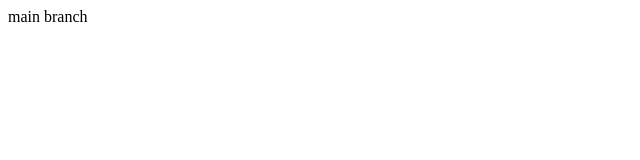
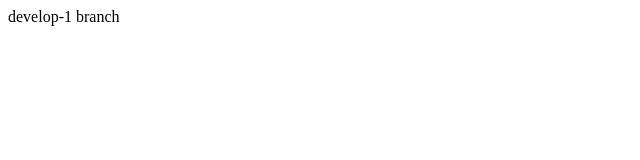
Before and after one commit to man0826/git-test, a plain HTML site: page index.html in a window 1280 px wide. Shown: the full height of the page, 0-640 px from the left. Drawn offline with Linux system fonts and the light colour scheme.

Commit message:
Update develop-1 index.html

```diff
--- a/index.html
+++ b/index.html
@@ -1 +1 @@
-<p>main branch</p>
+<p>develop-1 branch</p>
```
